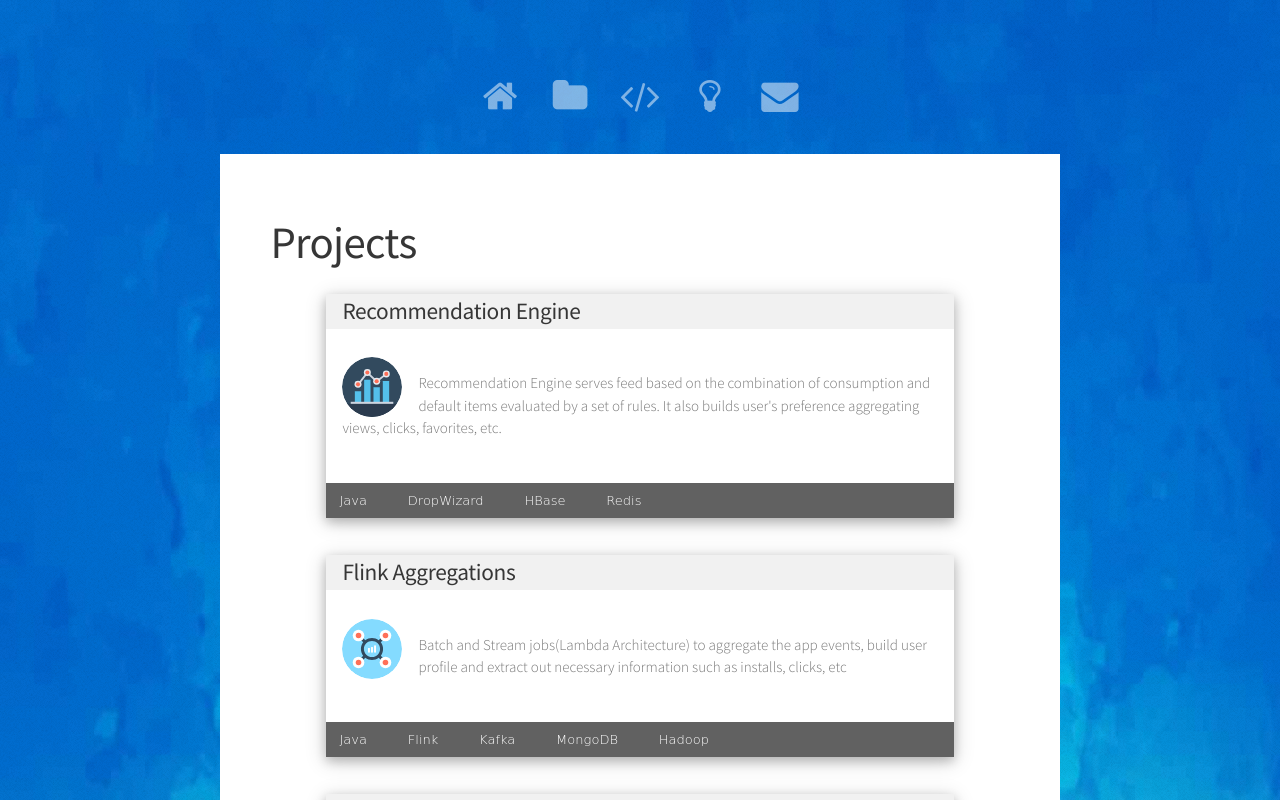
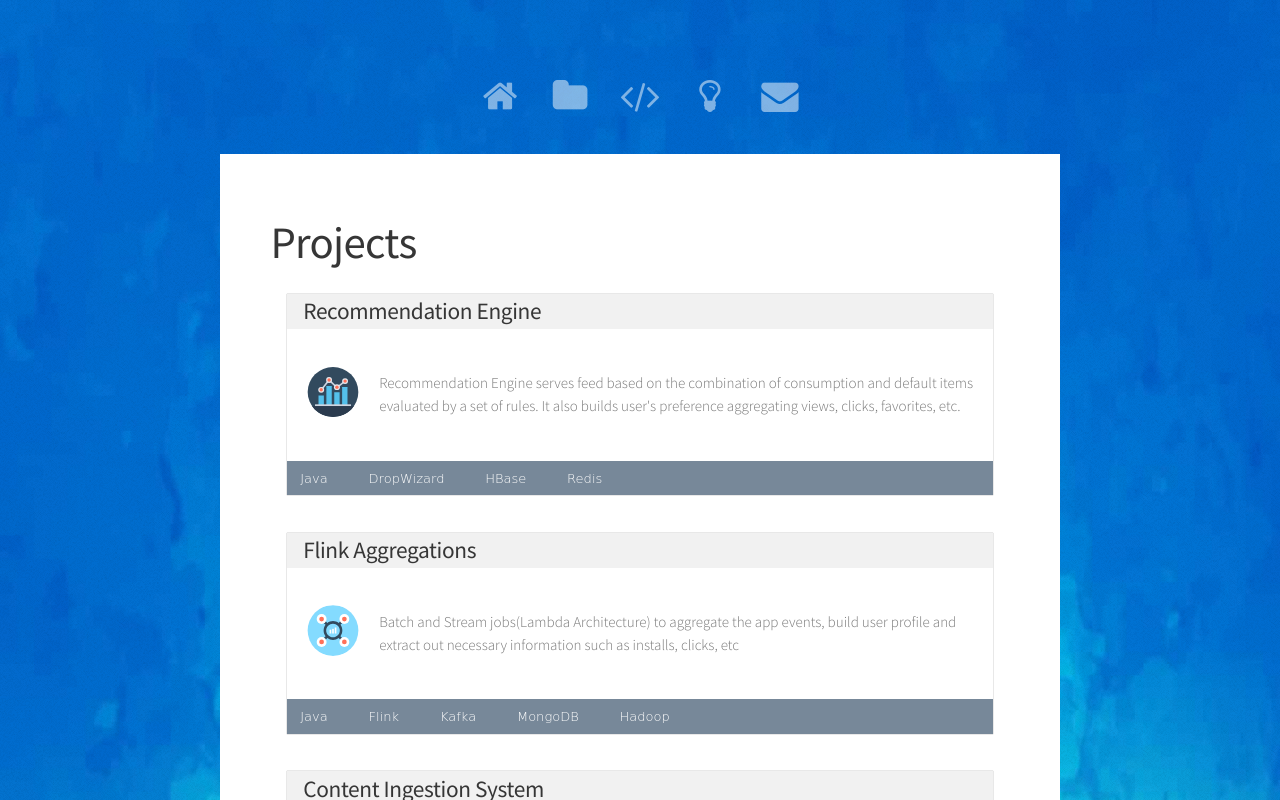
Before and after one commit to jainnidhi703/jainnidhi.com, a React (Create React App) app: page /projects in a window 1280 px wide. Shown: the top 800 px of the page. Built offline with nearby package versions, Linux system fonts and the light colour scheme.

Commit message:
Changing Projects Content

```diff
--- a/public/noscript.css
+++ b/public/noscript.css
@@ -5,8 +5,8 @@
 */
 
 .w3-card-4 {
-	box-shadow: 0 4px 10px 0 rgba(0, 0, 0, 0.2), 0 4px 20px 0 rgba(0, 0, 0, 0.19);
-	width: 80%;
+	box-shadow: 0px 0px 1px;
+	width: 90%;
 	margin: auto auto 2em auto;
 }
 
@@ -22,7 +22,7 @@
 
 .w3-dark-grey {
 	color: #fff!important;
-	background-color: #616161!important;
+	background-color: lightslategrey!important;
 }
 
 .w3-container {
@@ -31,6 +31,7 @@
 }
 
 .w3-container img {
+	padding-top: 0.5em;
 	margin-bottom: -5px;
 	height: 60px;
 	width: 60px;
@@ -38,6 +39,7 @@
 
 .w3-container p {
 	display: block;
+	padding-left: 76px;
 	-webkit-margin-before: 1em;
 	-webkit-margin-after: 1em;
 	-webkit-margin-start: 0px;
```
